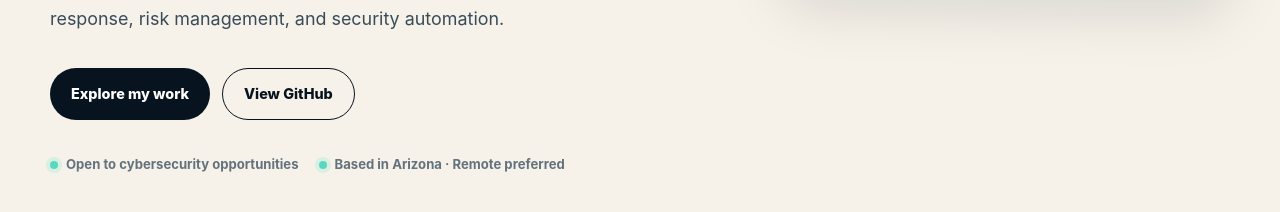
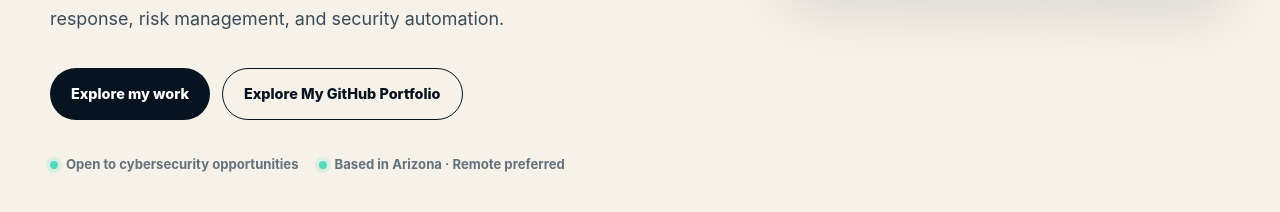
Before and after one commit to denisewilliamstt-lab/denisewilliamstt-lab.github.io, a plain HTML site: page index.html in a window 1280 px wide. Shown: the part 730-942 px from the top of the page. Drawn offline with Linux system fonts and the light colour scheme.

Commit message:
Update GitHub link text in index.html
Clarify GitHub portfolio button label

```diff
--- a/index.html
+++ b/index.html
@@ -25,7 +25,7 @@
         <p class="hero-text">I’m Denise—a cybersecurity professional in development with a foundation in high-pressure operations, team leadership, and practical problem-solving. I’m building hands-on experience across network analysis, Linux, SQL, incident response, risk management, and security automation.</p>
         <div class="hero-actions">
           <a class="button primary" href="#projects">Explore my work</a>
-          <a class="button secondary" href="https://github.com/denisewilliamstt-lab" target="_blank" rel="noreferrer">View GitHub</a>
+          <a class="button secondary" href="https://github.com/denisewilliamstt-lab" target="_blank" rel="noreferrer">Explore My GitHub Portfolio</a>
         </div>
         <ul class="status-list">
           <li><span></span>Open to cybersecurity opportunities</li>
```
